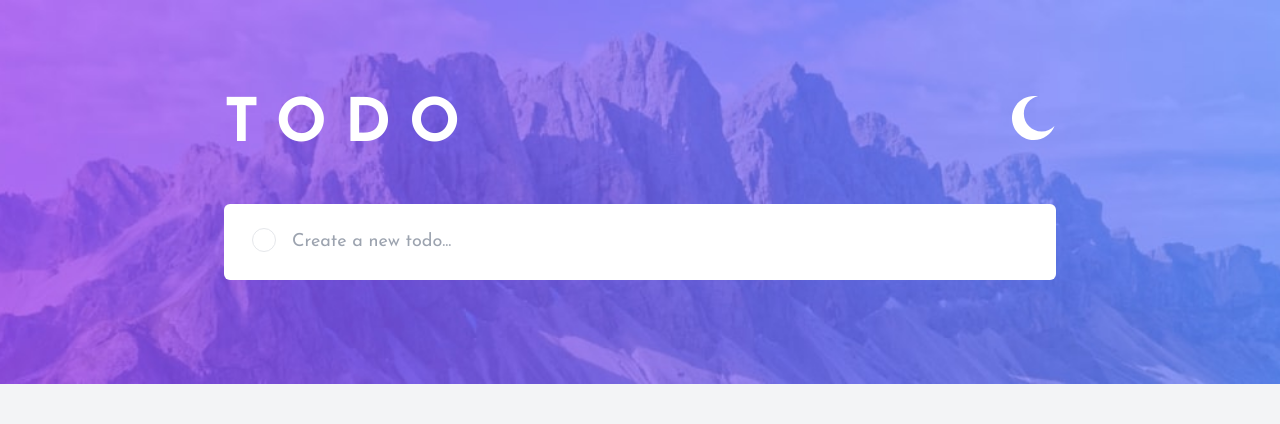
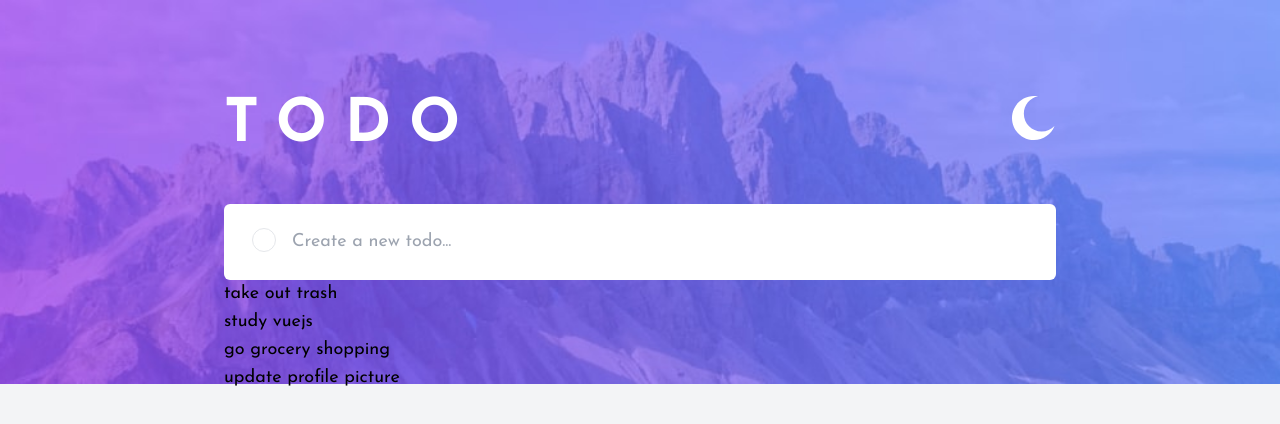
Before and after one commit to GabrielaMendes/vue-todo-list, a Vue app: page / in a window 1280 px wide. Shown: the top 424 px of the page. Built offline with nearby package versions, Linux system fonts and the light colour scheme.

Commit message:
making the form functional
Created dumb todo list
Added ability to add nwe todo to the list
Added error message in case of invalid todo

```diff
--- a/src/App.vue
+++ b/src/App.vue
@@ -1,5 +1,31 @@
 <script setup>
+import { computed, ref } from "vue";
 import TheHeader from "@/components/TheHeader.vue";
+
+const newTodo = ref("");
+const validTodo = computed(() => {
+  return newTodo.value.trim().length >= 3
+})
+const errorMessage = ref(false);
+
+const addTodo = () => {
+  if (!validTodo.value) {
+    errorMessage.value = true;
+    return;
+  }
+
+  todoList.value.push(newTodo.value);
+  newTodo.value = "";
+  errorMessage.value = false;
+};
+
+// dumb data
+const todoList = ref([
+  "take out trash",
+  "study vuejs",
+  "go grocery shopping",
+  "update profile picture",
+]);
 </script>
 
 <template>
@@ -15,10 +41,40 @@ import TheHeader from "@/components/TheHeader.vue";
 
         <main>
           <!-- New Todo -->
-          <form @submit="addTodo" class="flex items-start bg-white rounded-md px-7 py-6">
-            <input type="checkbox" name="checkbox" id="checkbox" disabled class="appearance-none h-6 w-6 border-[1.5px] border-gray-200 rounded-full mr-4">
-            <input type="text" placeholder="Create a new todo..." class="focus:outline-none">
+          <form
+            @submit.prevent="addTodo"
+            class="flex items-start bg-white rounded-md px-7 py-6 relative"
+          >
+            <input
+              type="checkbox"
+              name="checkbox"
+              id="checkbox"
+              disabled
+              class="appearance-none h-6 w-6 border-[1.5px] border-gray-200 rounded-full mr-4"
+            />
+            <div>
+              <label for="newTodo" class="hidden">New Todo:</label>
+              <input
+                id="newTodo"
+                type="text"
+                placeholder="Create a new todo..."
+                v-model="newTodo"
+                class="focus:outline-none"
+                @blur="errorMessage = false"
+              />
+                <!-- Error Message -->
+                <p
+                  v-if="errorMessage && !validTodo"
+                  class="text-red-500 text-base"
+                >
+                  Please enter a valid todo!
+                </p>
+            </div>
           </form>
+
+          <p v-for="(todo, i) in todoList" :key="i">
+            {{ todo }}
+          </p>
         </main>
       </div>
     </div>
```
